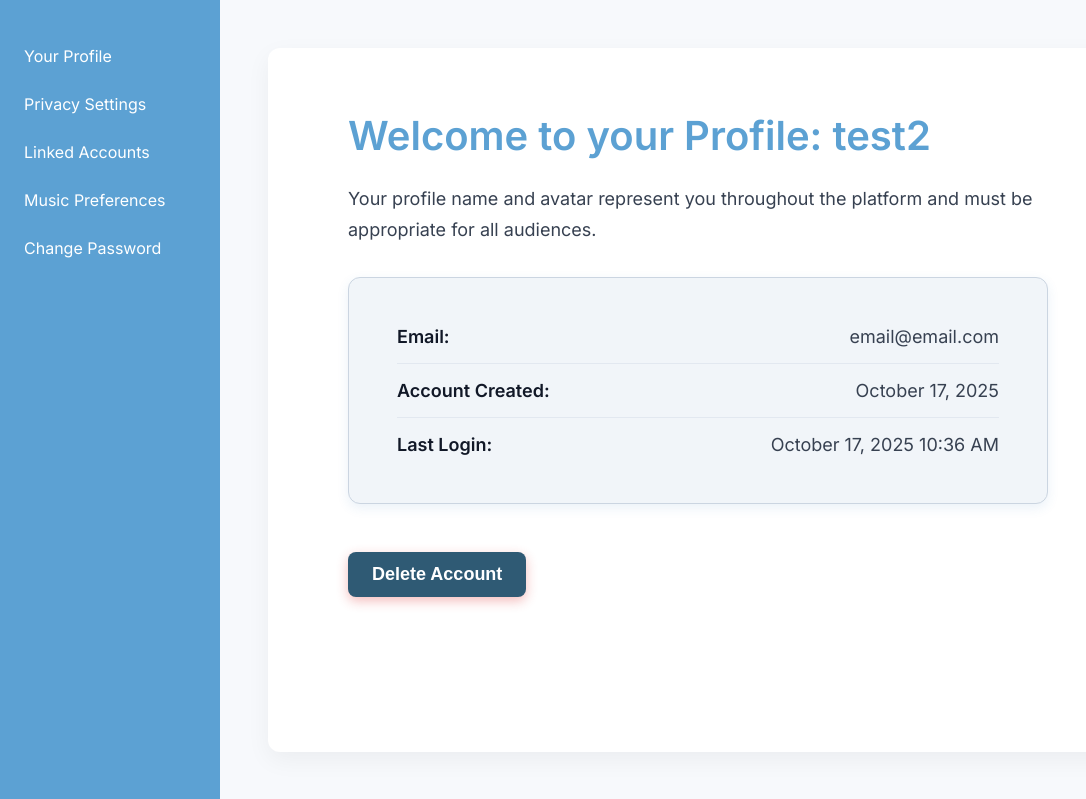
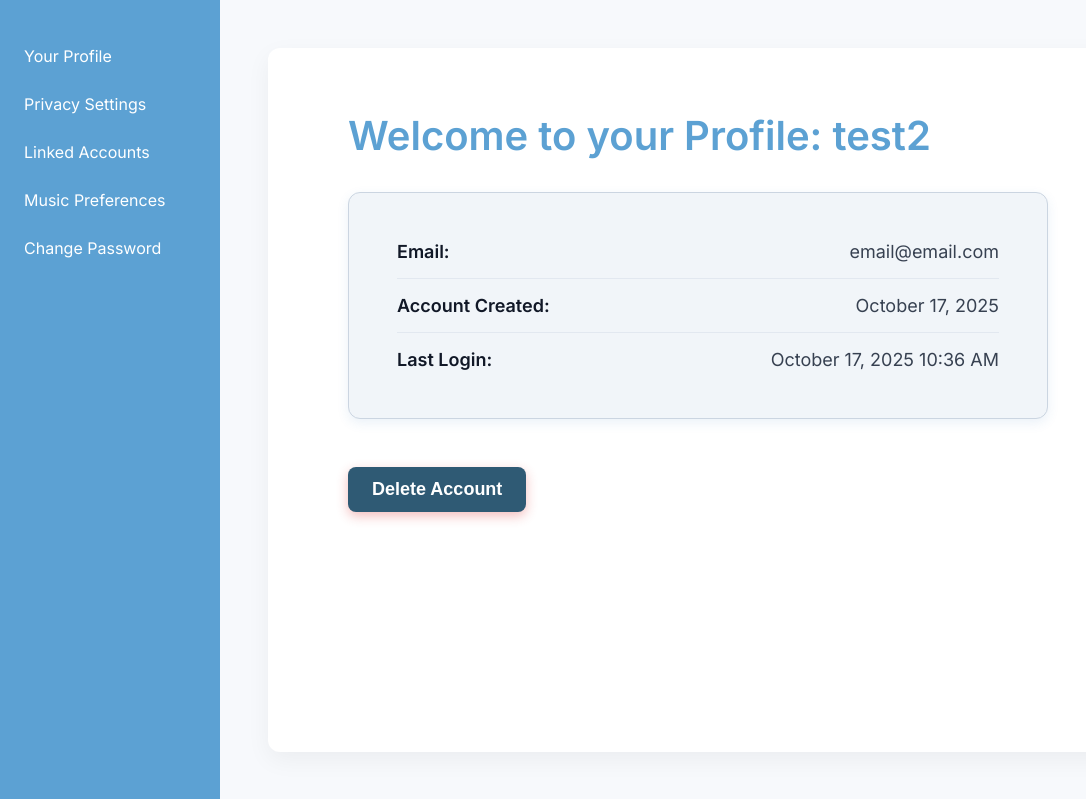
Before and after one commit to ksanch20/cs4300-Harmonet, a Django app: page /user/profile/ in a window 1280 px wide. Shown: the part 88-887 px from the top of the page, without its empty margins (0-1086 px from the left). Run offline with Django 4.2, Linux system fonts and the light colour scheme; a user stored in the database is signed in.

Commit message:
Clean up settings page

```diff
--- a/Harmonet/user/templates/user/profile.html
+++ b/Harmonet/user/templates/user/profile.html
@@ -24,9 +24,6 @@
   <div class="content">
     <h2>Welcome to your Profile: {{ request.user.username }}</h2>
 
-    <p>
-      Your profile name and avatar represent you throughout the platform and must be appropriate for all audiences.
-    </p>
 
     <div class="profile-info">
       <div class="profile-item">
```
